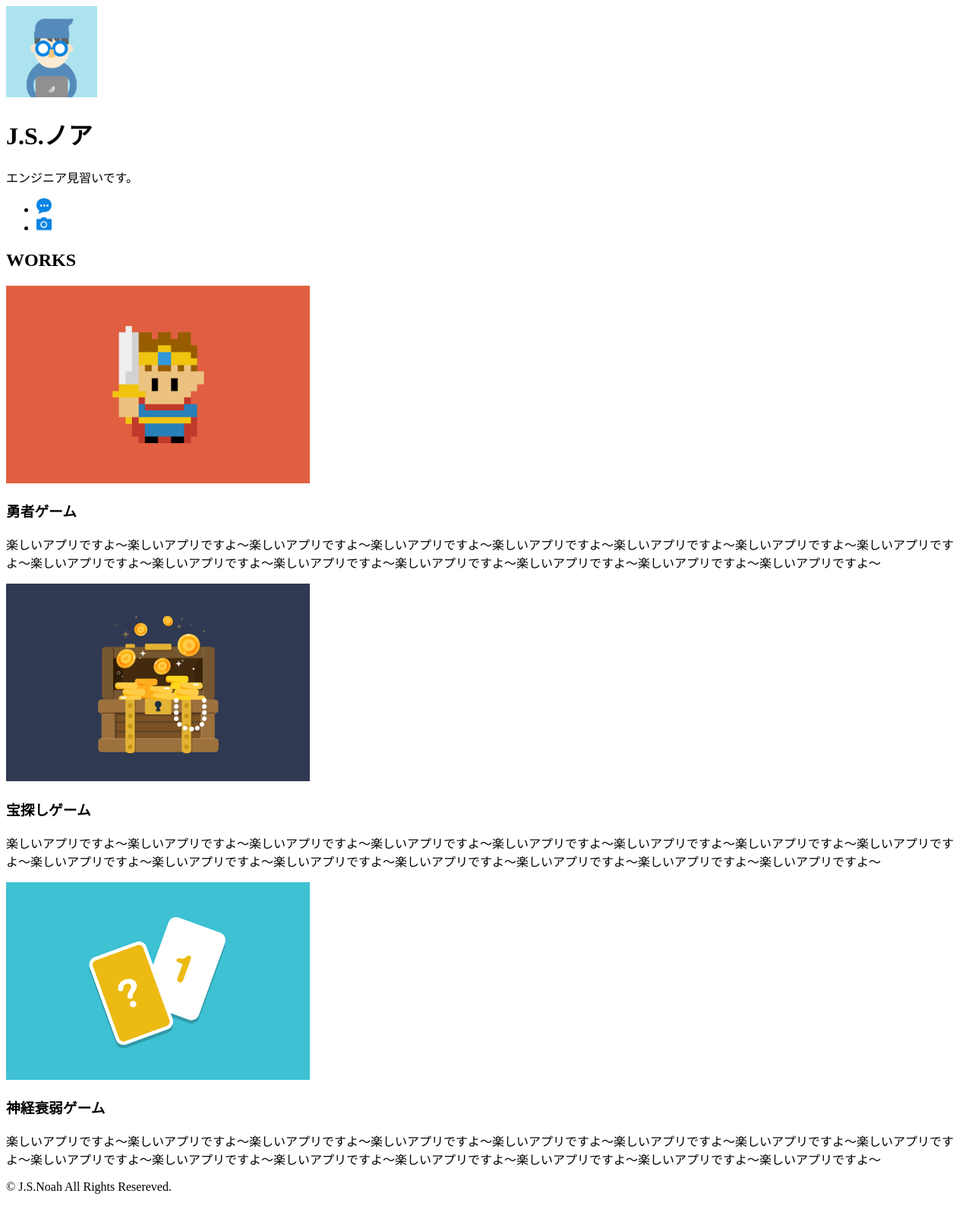
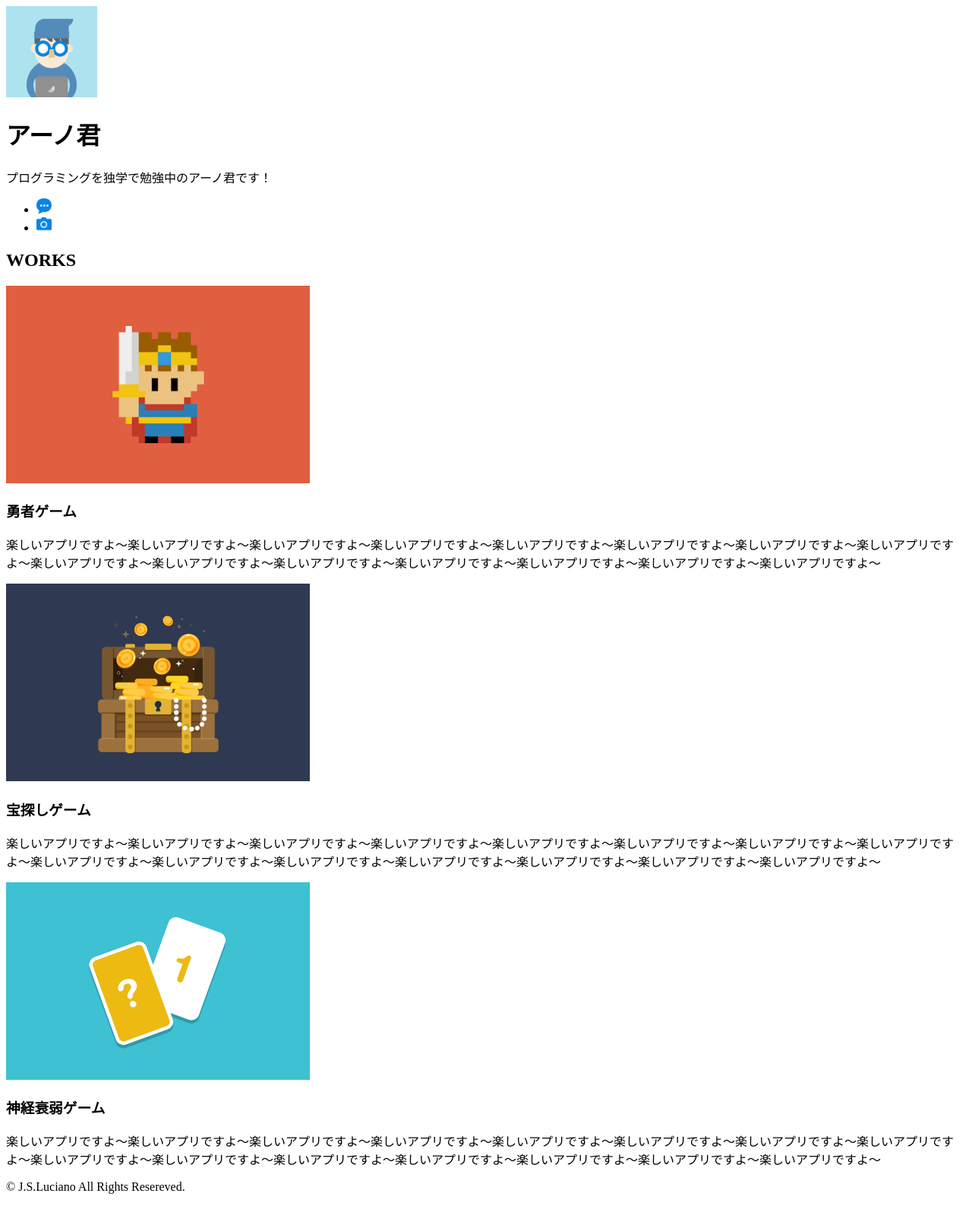
Before and after one commit to j-s-luciano/case_01, a plain HTML site: page index.html in a window 1280 px wide. Shown: the whole page at 76% size. Drawn offline with Linux system fonts and the light colour scheme.

Commit message:
Update index.html

```diff
--- a/index.html
+++ b/index.html
@@ -2,15 +2,15 @@
 <html lang="ja">
   <head>
     <meta charset="utf-8">
-    <title>ノアのポートフォリオサイト</title>
+    <title>アーノ君のポートフォリオサイト</title>
     <link rel="icon" href="favicon.ico">
-    <meta name="description" content="ノアのポートフォリオサイトです。">
+    <meta name="description" content="アーノ君のポートフォリオサイトです。">
   </head>
   <body>
     <header>
       <img src="img/taro.png" width="120" height="120" alt="プロフ写真です">
-      <h1>J.S.ノア</h1>
-       <p>エンジニア見習いです。</p>
+      <h1>アーノ君</h1>
+       <p>プログラミングを独学で勉強中のアーノ君です！</p>
         <ul>
           <li>
             <a href="https://www.noahnohakoblog.com" target="_blank">
@@ -19,7 +19,7 @@
           </li>
 
           <li>
-            <a href="https://www.instagram.com/j_s_noah/" target="_blank">
+            <a href="https://www.noahnohakoblog.com" target="_blank">
               <img src="img/photos.png" width="20" height="20" alt="写真サイトへのリンク画像です。">
             </a>
           </li>
@@ -48,7 +48,7 @@
     </section>
 
        <footer>
-         <p>©︎ J.S.Noah All Rights Resereved.</p>
+         <p>©︎ J.S.Luciano All Rights Resereved.</p>
        </footer>
   </body>
 </html>
```
